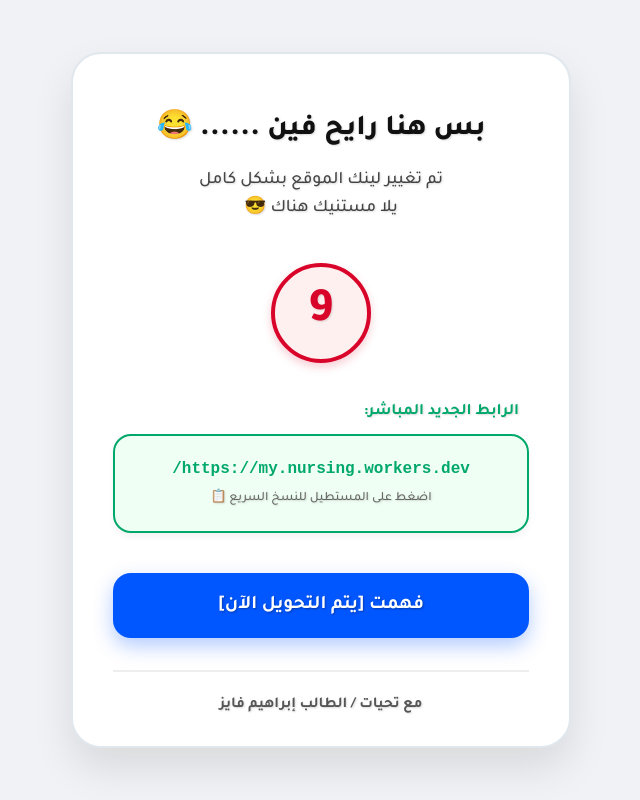
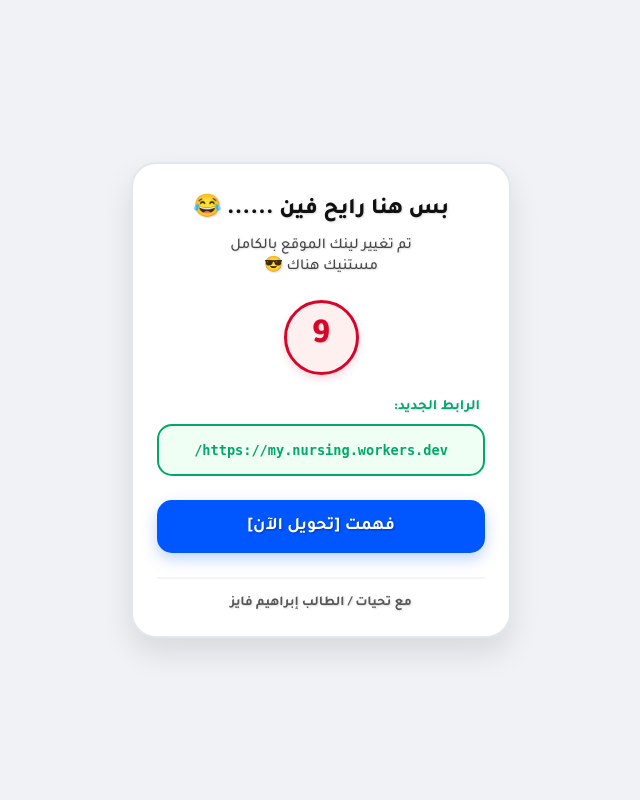
Before and after one commit to yjkarim/nursing, a FastAPI app: page / in a window 1280 px wide. Shown: the whole page, without its empty margins (319-959 px from the left). Run offline with FastAPI, Linux system fonts and the light colour scheme; parts of the project's set-up code (start-up, migrations or seed data) failed here and were passed over.

Commit message:
Refactor index.html for improved styles and text
Refactor styles and update text for better UI and clarity.

```diff
--- a/templates/index.html
+++ b/templates/index.html
@@ -7,17 +7,13 @@
     <link href="https://fonts.googleapis.com/css2?family=Tajawal:wght@500;700;800&display=swap" rel="stylesheet">
     <style>
         :root {
-            /* ألوان صريحة وواضحة (غير باهتة) */
-            --main-blue: #0056ff;    /* أزرق قوي */
-            --main-red: #d90429;     /* أحمر صريح */
-            --main-green: #00a86b;   /* أخضر زمردي */
-            --text-dark: #111111;    /* أسود غامق جداً لوضوح النص */
-            --bg-page: #f0f2f5;      /* خلفية رمادية فاتحة جداً لإبراز الكارت الأبيض */
-
-            /* ظل للنصوص لإبرازها */
+            --main-blue: #0056ff;
+            --main-red: #d90429;
+            --main-green: #00a86b;
+            --text-dark: #111111;
+            --bg-page: #f0f2f5;
             --text-shadow: 1px 1px 2px rgba(0,0,0,0.15);
-            /* ظل للعناصر لمنحها عمقاً */
-            --box-shadow: 0 20px 40px rgba(0,0,0,0.1);
+            --box-shadow: 0 15px 30px rgba(0,0,0,0.1);
         }
 
         * {
@@ -25,7 +21,6 @@
             padding: 0;
             box-sizing: border-box;
             font-family: 'Tajawal', sans-serif;
-            /* تطبيق ظل خفيف على كل النصوص بشكل افتراضي للوضوح */
             text-shadow: var(--text-shadow);
         }
 
@@ -35,189 +30,144 @@
             display: flex;
             justify-content: center;
             align-items: center;
-            padding: 20px;
+            padding: 15px;
             color: var(--text-dark);
         }
 
-        /* كارت المحتوى الرئيسي */
+        /* تصغير الكارت */
         .card {
             background: #ffffff;
             width: 100%;
-            max-width: 500px;
-            padding: 3.5rem 2.5rem 2rem;
-            border-radius: 30px;
+            max-width: 380px; /* تم تقليل العرض من 500 إلى 380 */
+            padding: 2rem 1.5rem 1.5rem; /* تقليل الهوامش الداخلية */
+            border-radius: 25px;
             box-shadow: var(--box-shadow);
             text-align: center;
-            border: 2px solid #e1e8ed; /* إطار خفيف لتحديد الكارت */
+            border: 2px solid #e1e8ed;
             position: relative;
         }
 
-        /* الرسالة الرئيسية */
         .header-msg {
-            font-size: 1.8rem;
-            font-weight: 800; /* خط عريض جداً */
-            margin-bottom: 1rem;
-            color: var(--text-dark);
-            line-height: 1.4;
+            font-size: 1.4rem; /* تصغير حجم الخط ليناسب الكارت الصغير */
+            font-weight: 800;
+            margin-bottom: 0.8rem;
+            line-height: 1.3;
         }
 
         .sub-msg {
-            font-size: 1.1rem;
+            font-size: 0.95rem;
             font-weight: 500;
-            color: #444; /* رمادي غامق وواضح */
-            margin-bottom: 2.5rem;
-            line-height: 1.6;
+            color: #444;
+            margin-bottom: 1.5rem;
         }
 
-        /* حاوية العداد */
         .timer-container {
-            margin-bottom: 2.5rem;
+            margin-bottom: 1.5rem;
         }
 
-        /* رقم العداد (واضح وبدون تأثيرات حركية مشتتة) */
         .timer-display {
-            font-size: 3rem;
+            font-size: 2.2rem;
             font-weight: 800;
             color: var(--main-red);
-            background: #fff0f0; /* خلفية محمرة خفيفة وواضحة */
-            width: 100px;
-            height: 100px;
+            background: #fff0f0;
+            width: 75px; /* تصغير حجم دائرة العداد */
+            height: 75px;
             display: inline-flex;
             justify-content: center;
             align-items: center;
             border-radius: 50%;
-            border: 4px solid var(--main-red); /* إطار سميك وواضح */
-            box-shadow: 0 4px 10px rgba(217, 4, 41, 0.2); /* ظل ملون */
+            border: 3px solid var(--main-red);
+            box-shadow: 0 4px 8px rgba(217, 4, 41, 0.15);
         }
 
-        /* عنوان الرابط الجديد */
         .link-title {
             display: block;
-            font-size: 1rem;
+            font-size: 0.9rem;
             font-weight: 700;
             color: var(--main-green);
-            margin-bottom: 12px;
-            text-align: right; /* محاذاة لليمين للوضوح */
-            padding-right: 10px;
+            margin-bottom: 8px;
+            text-align: right;
+            padding-right: 5px;
         }
 
-        /* صندوق الرابط */
         .url-box {
-            background: #f0fff4; /* خلفية خضراء فاتحة وصريحة */
-            border: 2px solid var(--main-green); /* إطار صريح */
-            padding: 1.5rem;
-            border-radius: 18px;
+            background: #f0fff4;
+            border: 2px solid var(--main-green);
+            padding: 1rem; /* تقليل الـ padding */
+            border-radius: 15px;
             cursor: pointer;
-            transition: all 0.2s ease-in-out;
-            margin-bottom: 2.5rem;
-            box-shadow: 0 4px 6px rgba(0,0,0,0.05);
+            transition: all 0.2s;
+            margin-bottom: 1.5rem;
         }
 
-        .url-box:hover {
-            background: #e6ffec;
-            transform: translateY(-3px);
-            box-shadow: 0 8px 15px rgba(0,0,0,0.1);
+        .url-text {
+            color: var(--main-green);
+            font-family: monospace;
+            font-weight: 700;
+            font-size: 0.85rem; /* تصغير حجم الخط */
+            word-break: break-all;
+            display: block;
+            text-shadow: none;
         }
 
-        /* نص الرابط */
-        .url-text {
-            color: var(--main-green);
-            font-family: 'Courier New', Courier, monospace; /* خط مونو لتمييز الروابط */
-            font-weight: 700;
-            font-size: 1rem;
-            word-break: break-all;
-            display: block;
-            text-shadow: none; /* إلغاء الظل هنا ليبقى الرابط حاداً */
-        }
-
-        /* حث على النسخ */
-        .copy-action {
-            font-size: 0.8rem;
-            color: #666;
-            margin-top: 10px;
-            display: block;
-            font-weight: 500;
-        }
-
-        /* زر التحويل */
         .redirect-btn {
             background: var(--main-blue);
             color: white;
             border: none;
             width: 100%;
-            padding: 1.3rem;
-            border-radius: 18px;
-            font-size: 1.2rem;
+            padding: 1rem;
+            border-radius: 15px;
+            font-size: 1.1rem;
             font-weight: 700;
             cursor: pointer;
-            box-shadow: 0 8px 20px rgba(0, 86, 255, 0.3); /* ظل أزرق واضح */
-            transition: all 0.3s ease;
-            margin-bottom: 2rem;
-            text-shadow: 1px 1px 2px rgba(0,0,0,0.3); /* ظل أثقل للنص الأبيض */
+            box-shadow: 0 6px 15px rgba(0, 86, 255, 0.25);
+            margin-bottom: 1.5rem;
+            text-shadow: 1px 1px 2px rgba(0,0,0,0.3);
         }
 
-        .redirect-btn:hover {
-            background: #0044cc;
-            transform: translateY(-2px);
-            box-shadow: 0 12px 25px rgba(0, 86, 255, 0.4);
+        .credit-footer {
+            padding-top: 1rem;
+            border-top: 2px solid #f1f5f9;
+            color: #555;
+            font-size: 0.85rem;
+            font-weight: 700;
         }
 
-        /* التوقيع */
-        .credit-footer {
-            padding-top: 1.5rem;
-            border-top: 2px solid #eee;
-            color: #555;
-            font-size: 0.95rem;
-            font-weight: 700; /* خط أوضح للتوقيع */
-        }
-
-        /* تنبيه النسخ */
         #copyToast {
             position: fixed;
             bottom: -100px;
             left: 50%;
             transform: translateX(-50%);
-            background: var(--text-dark);
+            background: #1e293b;
             color: white;
-            padding: 15px 30px;
+            padding: 12px 25px;
             border-radius: 50px;
-            font-size: 1rem;
+            font-size: 0.9rem;
             font-weight: 700;
-            transition: bottom 0.4s ease-out;
+            transition: bottom 0.4s;
             z-index: 1000;
-            box-shadow: 0 5px 15px rgba(0,0,0,0.2);
-            text-shadow: none;
         }
-        #copyToast.visible { bottom: 30px; }
-
-        /* موبايل */
-        @media (max-width: 480px) {
-            .card { padding: 2.5rem 1.5rem 1.5rem; }
-            .header-msg { font-size: 1.5rem; }
-            .timer-display { width: 80px; height: 80px; font-size: 2.5rem; }
-            .redirect-btn { font-size: 1.1rem; padding: 1.1rem; }
-        }
+        #copyToast.visible { bottom: 20px; }
     </style>
 </head>
 <body>
 
-    <div id="copyToast">تم نسخ الرابط الجديد بنجاح! 📋</div>
+    <div id="copyToast">تم نسخ الرابط! 📋</div>
 
     <div class="card">
         <h1 class="header-msg">بس هنا رايح فين ...... 😂</h1>
-        <p class="sub-msg">تم تغيير لينك الموقع بشكل كامل<br>يلا مستنيك هناك 😎</p>
+        <p class="sub-msg">تم تغيير لينك الموقع بالكامل<br>مستنيك هناك 😎</p>
 
         <div class="timer-container">
             <div class="timer-display" id="timeCount">15</div>
         </div>
 
-        <span class="link-title">الرابط الجديد المباشر:</span>
+        <span class="link-title">الرابط الجديد:</span>
         <div class="url-box" onclick="handleCopy()">
-            <span class="url-text" id="rawLink">https://my.nursing.workers.dev/</span>
-            <span class="copy-action">اضغط على المستطيل للنسخ السريع 📋</span>
+            <span class="url-text">https://my.nursing.workers.dev/</span>
         </div>
 
-        <button class="redirect-btn" onclick="doRedirect()">فهمت [يتم التحويل الآن]</button>
+        <button class="redirect-btn" onclick="doRedirect()">فهمت [تحويل الآن]</button>
 
         <div class="credit-footer">
             مع تحيات / الطالب إبراهيم فايز
@@ -229,28 +179,22 @@
         let timeLeft = 15;
         const countEl = document.getElementById('timeCount');
 
-        // إدارة العداد
-        const countdownInterval = setInterval(() => {
+        const interval = setInterval(() => {
             timeLeft--;
             countEl.innerText = timeLeft;
-
             if (timeLeft <= 0) {
-                clearInterval(countdownInterval);
+                clearInterval(interval);
                 doRedirect();
             }
         }, 1000);
 
-        // وظيفة التحويل
-        function doRedirect() {
-            window.location.href = targetUrl;
-        }
+        function doRedirect() { window.location.href = targetUrl; }
 
-        // وظيفة النسخ والتنبيه
         function handleCopy() {
             navigator.clipboard.writeText(targetUrl).then(() => {
                 const toast = document.getElementById('copyToast');
                 toast.classList.add('visible');
-                setTimeout(() => toast.classList.remove('visible'), 2500);
+                setTimeout(() => toast.classList.remove('visible'), 2000);
             });
         }
     </script>
```
